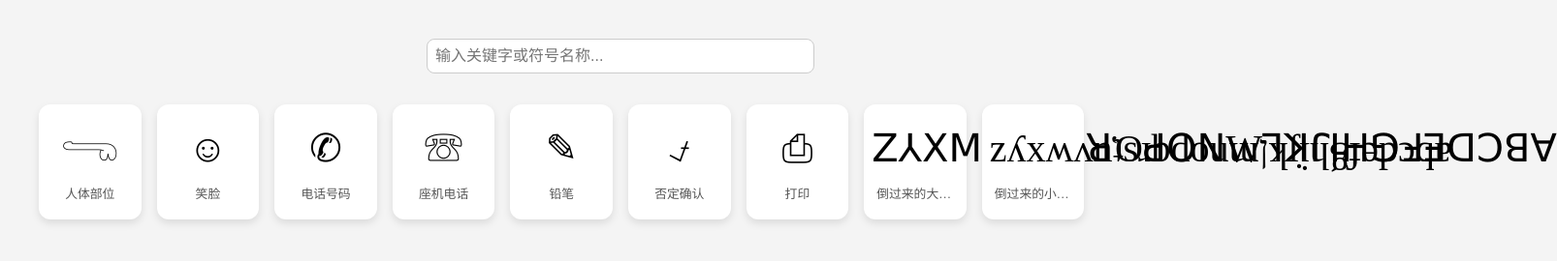
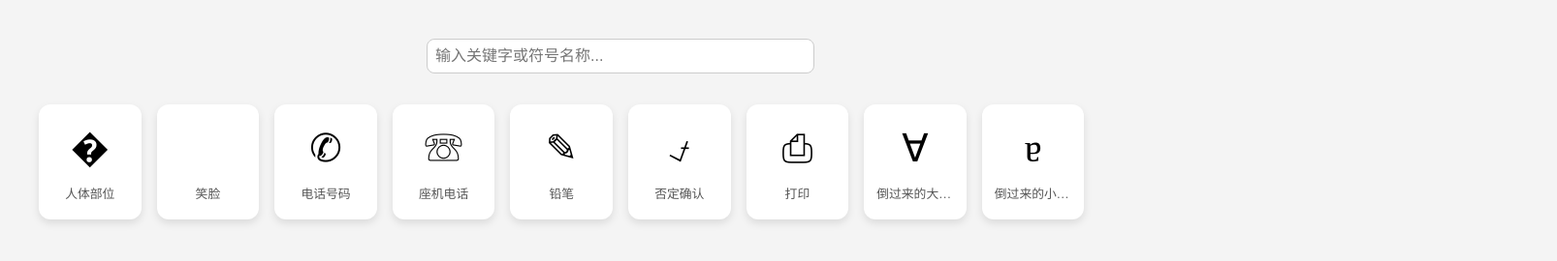
Before and after one commit to bengang904/unicode, a plain HTML site: page index.html in a window 1280 px wide. Shown: the whole page at 97% size, 1606 px wide, since content can reach past the window. Drawn offline with Linux system fonts and the light colour scheme.

Commit message:
Update index.html

```diff
--- a/index.html
+++ b/index.html
@@ -4,7 +4,7 @@
     <meta charset="UTF-8">
     <meta name="viewport" content="width=device-width, initial-scale=1.0"/>
     <link rel="shortcut icon" href="https://2024-10-24.zip/images/unicode.jpg" type="image/jpeg">
-    <title>Unicode 字符库 ಠ‿ಠ</title>
+    <title>Unicode 字符库</title>
     <style>
         body {
             background: #f4f4f4;
@@ -121,7 +121,13 @@
                 const div = document.createElement('div');
                 div.className = 'card';
                 div.title = label;
-                div.innerHTML = `<div class="char">${char}</div><div class="label">${label}</div>`;
+
+                const displayChar = char.length > 1 ? char.slice(-1) : char;
+
+                div.innerHTML = `
+                    <div class="char">${displayChar}</div>
+                    <div class="label">${label}</div>
+                `;
 
                 div.onclick = () => {
                     navigator.clipboard.writeText(char).then(() => {
@@ -135,7 +141,10 @@
             });
 
             if (symbolsToRender.length === 0) {
-                 grid.innerHTML = `<p style="grid-column: 1 / -1; text-align: center; color: #888;">未找到匹配的符号。</p>`;
+                grid.innerHTML = `
+                    <p style="grid-column: 1 / -1; text-align: center; color: #888;">
+                        未找到匹配的符号。
+                    </p>`;
             }
         }
 
```
